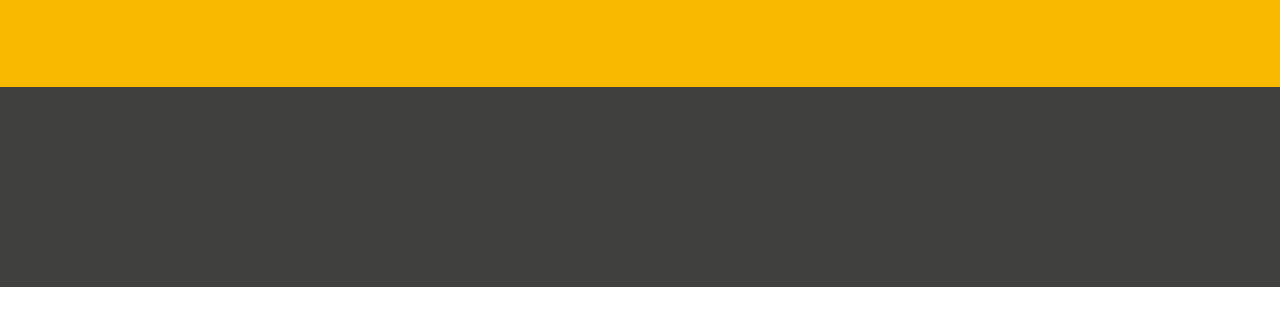
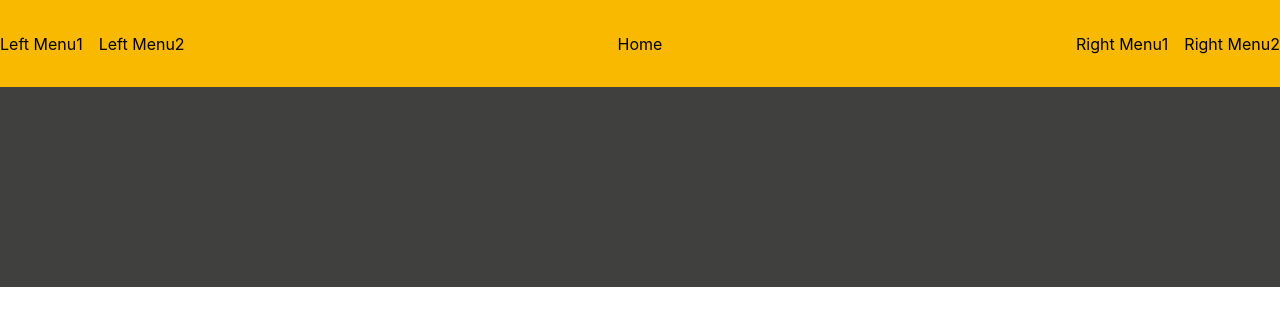
Before and after one commit to nunoria/lazymemo, a React (Create React App) app in the folder frontend/: page / in a window 1280 px wide. Shown: the top 326 px of the page. Built offline with nearby package versions, Linux system fonts and the light colour scheme.

Commit message:
menu layout

```diff
--- a/frontend/src/App.css
+++ b/frontend/src/App.css
@@ -1,3 +1,10 @@
 .App {
   text-align: center;
 }
+
+/* 최상위 container */
+.pbox {
+  width: 1400px;
+  /* margin: auto 0; */
+  height: 100%;
+}
--- a/frontend/src/components/Layout.js
+++ b/frontend/src/components/Layout.js
@@ -1,3 +1,5 @@
+
+import Navi from "./Navi";
 
 const TOP_HEIGHT = "87px";
 const FOOTER_HEIGHT = "200px";
@@ -5,7 +7,9 @@
 export const Top = () => {
 
     return (
-        <div className="bg-top h-[87px]"></div>
+        <div className="flex justify-center bg-top h-[87px]">
+            <Navi />
+        </div>
     )
 }
 
--- a/frontend/src/components/Navi.js
+++ b/frontend/src/components/Navi.js
@@ -1,7 +1,20 @@
 
 
-export default function Navi () {
+export default function Navi() {
     return (
-        <div></div>
+        <div className=" pbox flex flex-row justify-between items-center">
+            {/* 1/3 균등 메뉴 구성 */}
+            <div className=" basis-1/3 flex justify-start gap-4">
+                <span>Left Menu1</span>
+                <span>Left Menu2</span>
+            </div>
+            <div className=" basis-1/3">
+                <span>Home</span>
+            </div>
+            <div className=" basis-1/3 flex justify-end gap-4">
+                <span>Right Menu1</span>
+                <span>Right Menu2</span>
+            </div>
+        </div>
     )
 }
--- a/frontend/src/index.css
+++ b/frontend/src/index.css
@@ -29,4 +29,5 @@
   .bg-footer {
     background-color:#40403F;
   }
+
 }
```
